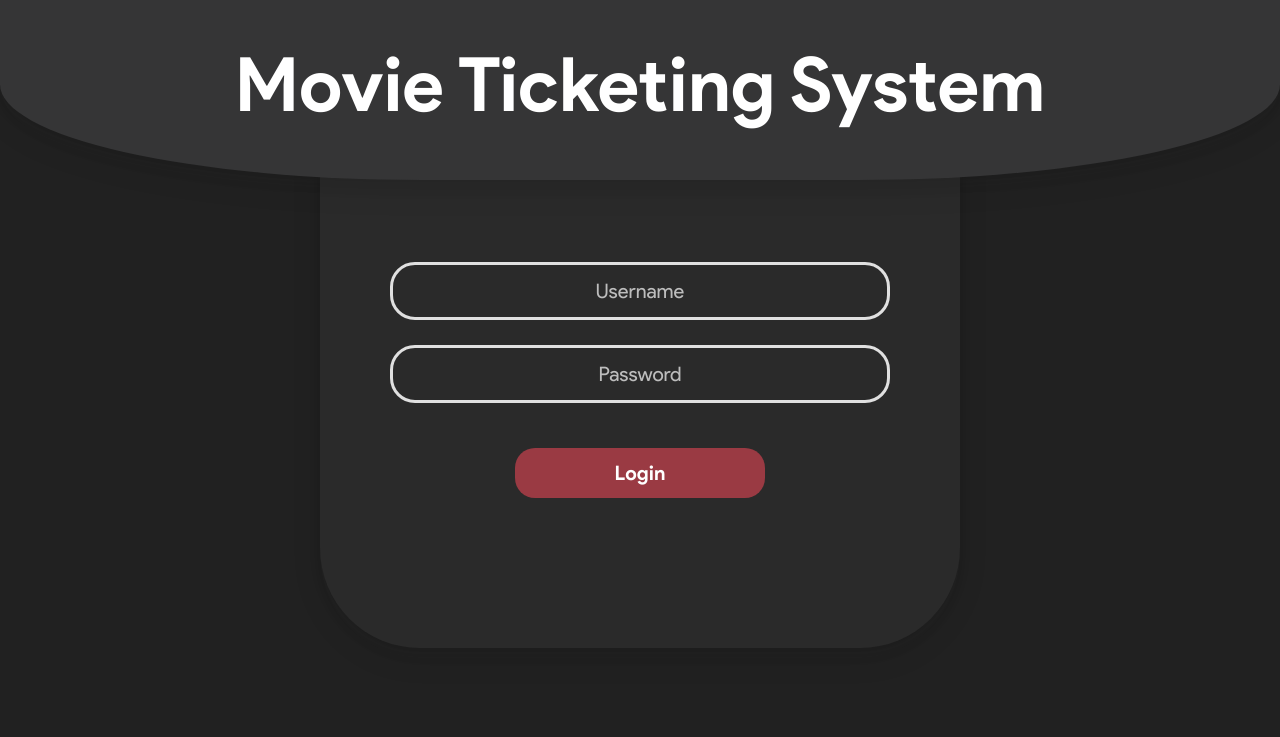
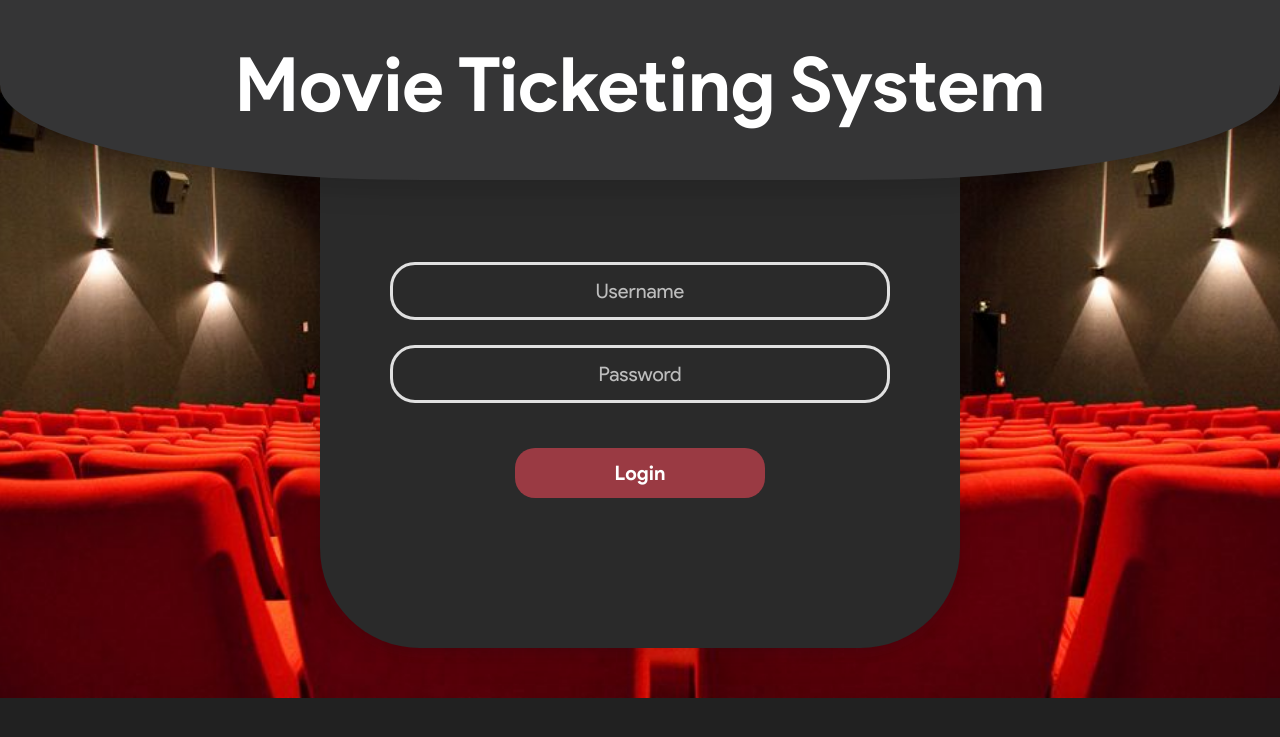
Before and after one commit to SupawitSaelim/dbms.github.io, a Flask app: page / in a window 1280 px wide. Shown: the top 737 px of the page. Run offline with Flask 2, Linux system fonts and the light colour scheme; some libraries are stand-ins or nearby versions.

Commit message:
testcssbglogin

```diff
--- a/static/styles.css
+++ b/static/styles.css
@@ -9,6 +9,14 @@
 body{
 	font-family: 'productreg';
 	color: #FFFFFF;
+	background-image: url(pic/chairs.jpg);
+	/* Full height */
+	height: 100%;
+
+	/* Center and scale the image nicely */
+	background-position: center;
+	background-repeat: no-repeat;
+	background-size: cover;
 	background-color: #212121;
 }
 .container-fluid{
```
Also changed, not shown: static/pic/chairs.jpg (added).
